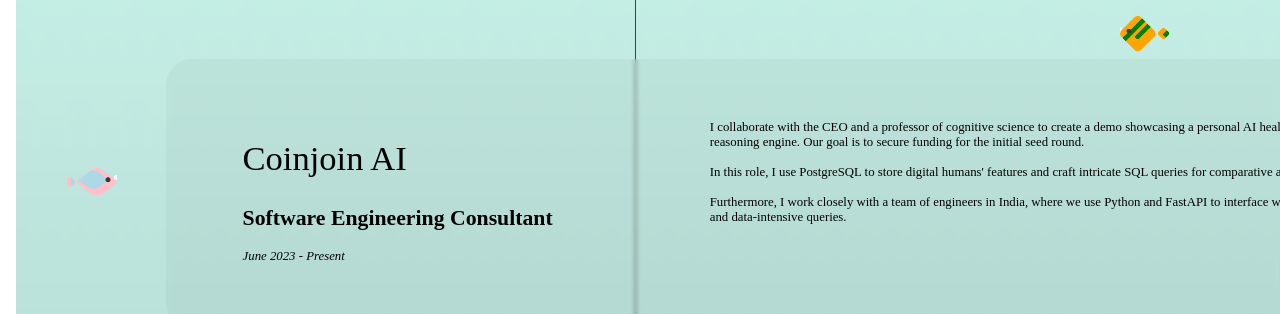
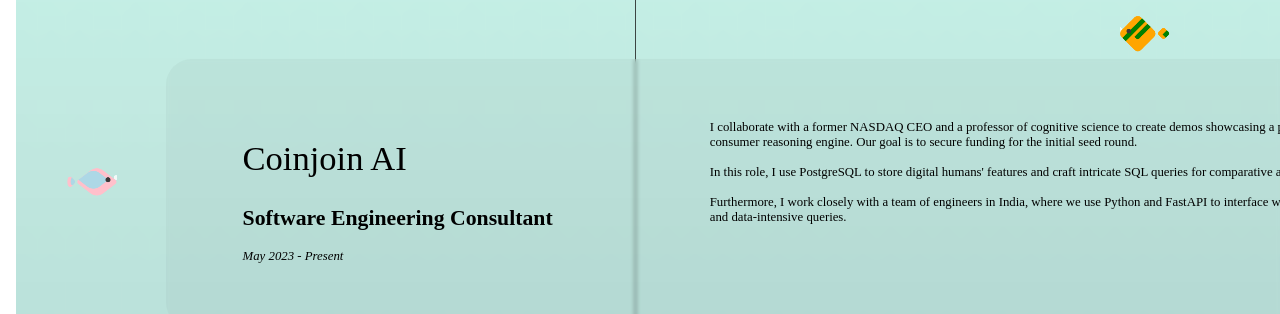
Before and after one commit to joethompson1/myPortfolio, a Vue app: page / in a window 1280 px wide. Shown: the part 1940-2254 px from the top of the page. Built offline with nearby package versions, Linux system fonts and the light colour scheme; the HTML template or start-up script is replaced by a standard one.

Commit message:
updated conjoin tile

```diff
--- a/src/components/ExperienceSection.vue
+++ b/src/components/ExperienceSection.vue
@@ -183,13 +183,13 @@
             <div class="title-container">
                 <h1 class="title">Coinjoin AI</h1>
                 <h2 class="role">Software Engineering Consultant</h2>
-                <p class="dates">June 2023 - Present</p>
+                <p class="dates">May 2023 - Present</p>
             </div>
 
             <div class="content-container">
                 <p class="description">
-                    I collaborate with the CEO and a professor of cognitive
-                    science to create a demo showcasing a personal AI healthcare
+                    I collaborate with a former NASDAQ CEO and a professor of cognitive
+                    science to create demos showcasing a personal AI healthcare
                     assistant and a consumer reasoning engine. Our goal is to
                     secure funding for the initial seed round.
                     <br /><br />
```
